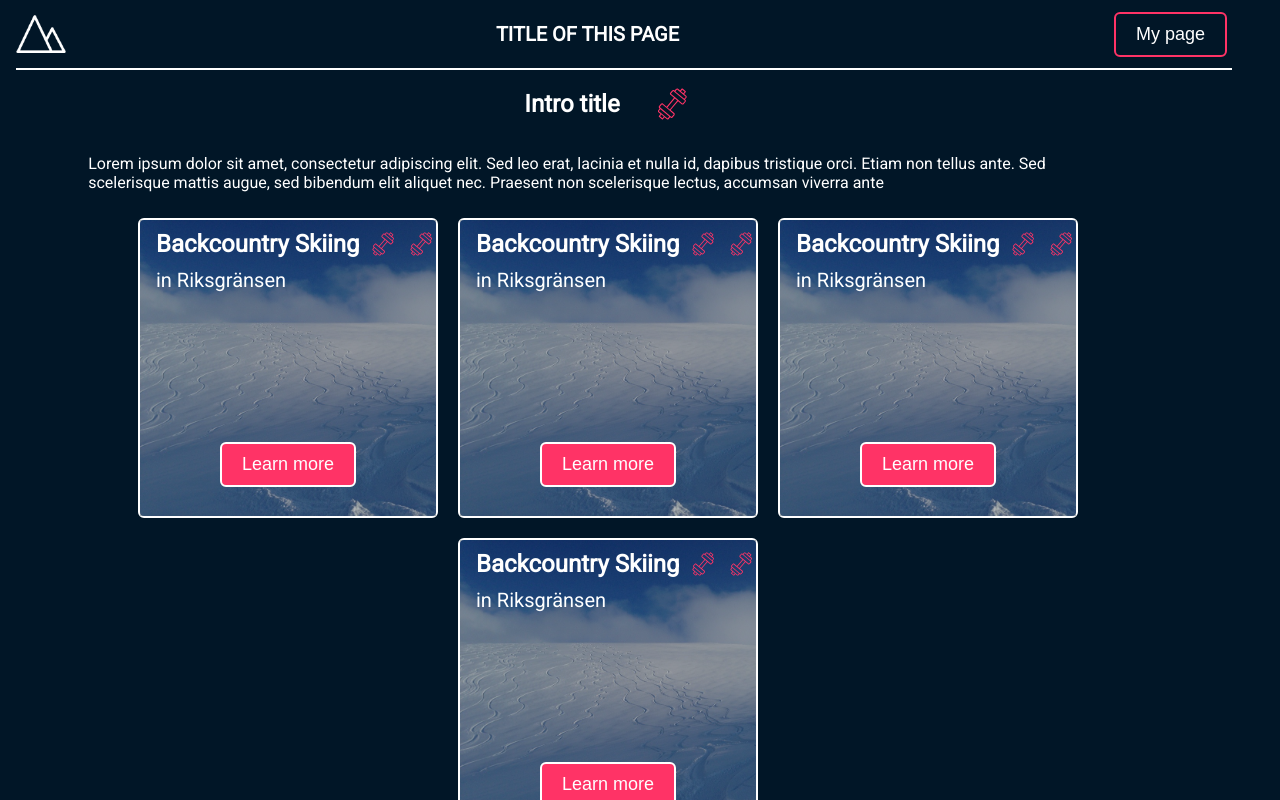
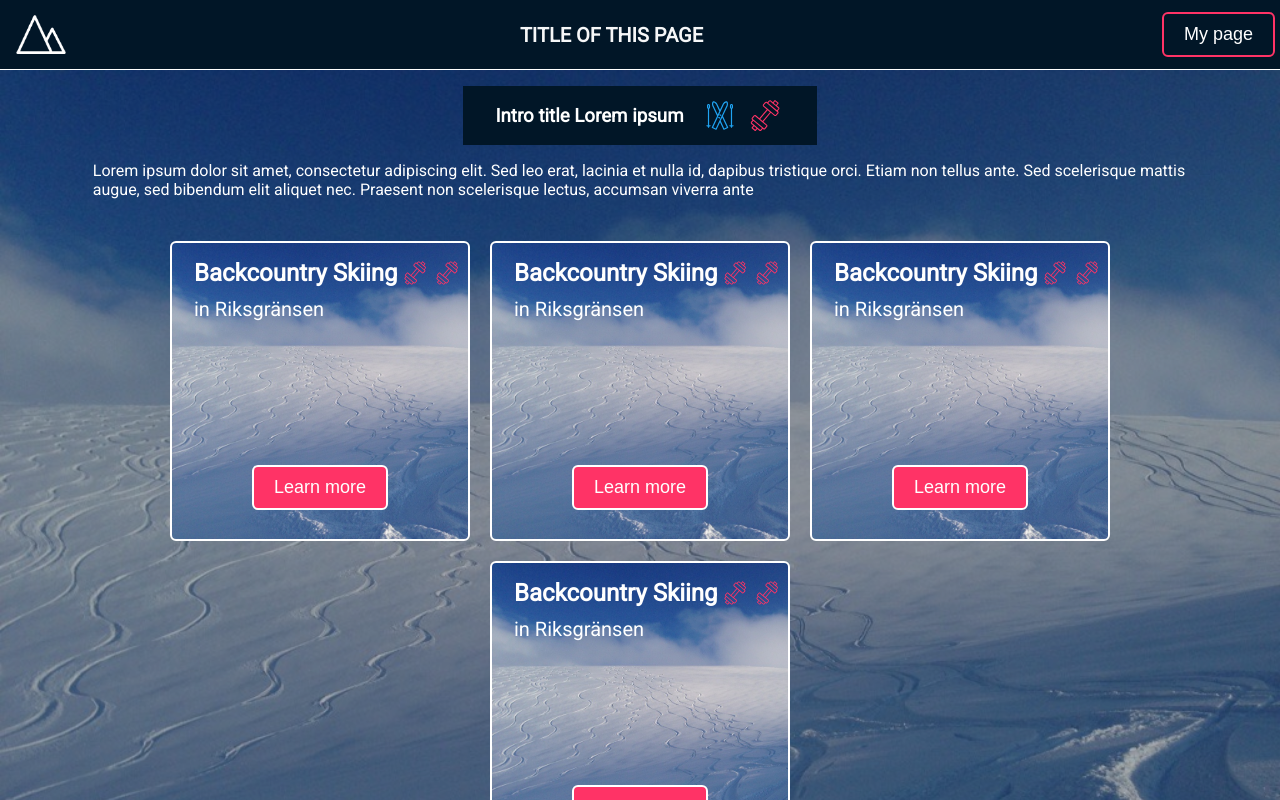
Before and after one commit to lisahammarstrand/final-project-frontend, a React (Create React App) app: page / in a window 1280 px wide. Shown: the top 800 px of the page. Built offline with nearby package versions, Linux system fonts and the light colour scheme.

Commit message:
Added more styling to startpage

```diff
--- a/src/components/Footer.js
+++ b/src/components/Footer.js
@@ -2,14 +2,14 @@ import React from 'react'
 import styled from 'styled-components'
 
 const FooterContainer = styled.footer`
-  height: 100px;
-  width: 95%;
+  height: 90px;
+  width: 100%;
   display: flex;
   align-items: center;
   justify-content: space-between;
   color:  #f6f7f8;
   padding: 0 16px;
-  border-top: 2px solid white;
+  border-top: 1px solid #f6f7f8;
 `
 const FooterLink = styled.a`
   text-decoration: none;
--- a/src/components/GlobalStyle.js
+++ b/src/components/GlobalStyle.js
@@ -4,4 +4,7 @@ export const GlobalStyle = createGlobalStyle`
 * {
   box-sizing: border-box;
 }
+a {
+  text-decoration: none;
+}
 `
--- a/src/components/Header.js
+++ b/src/components/Header.js
@@ -5,21 +5,22 @@ import { OutlinedButton } from 'lib/Buttons'
 
 const HeaderContainer = styled.header`
   position: relative;
-  width: 95%;
+  width: 100%;
   height: 70px;
   display: flex;
   flex-direction: row;
   justify-content: space-between;
   align-items: center;
-  margin-right: 16px;
-  margin-left: 16px;
-  border-bottom: 2px solid white;
+  margin: 0px;
+  border-bottom: 1px solid white;
 `
 const HeaderTitle = styled.h1`
   font-size: 20px;
+  color: #f6f7f8;
 `
 const HeaderImage = styled.img`
   width: 50px;
+  margin-left: 16px;
 `
 
 export const Header = () => {
--- a/src/components/PackageCard.js
+++ b/src/components/PackageCard.js
@@ -68,7 +68,7 @@ export const PackageCard = ({ title, subtitle }) => {
   return (
     <Link to="/package">
       <CardContainer>
-        <CardOverlay>
+        {/* <CardOverlay> */}
         <CardHeader>
           <PackageTitle>{title}</PackageTitle>
           <DumbbellIcon src="dumbbell.svg" alt="dumbbell" />
@@ -76,7 +76,7 @@ export const PackageCard = ({ title, subtitle }) => {
         </CardHeader>
         <PackageSubTitle>{subtitle}</PackageSubTitle>
         <PackageCardButton title="Learn more" />
-        </CardOverlay>
+        {/*  </CardOverlay> */}
       </CardContainer>
     </Link>
   )
--- a/src/index.css
+++ b/src/index.css
@@ -15,6 +15,12 @@ code {
     monospace;
 }
 
+main {
+  display: flex;
+  flex-direction: column;
+  align-items: center;
+}
+
 .back-link {
   font-weight: normal;
   text-decoration: none;
--- a/src/pages/PackageDetails.js
+++ b/src/pages/PackageDetails.js
@@ -5,6 +5,7 @@ import { Button } from 'lib/Buttons'
 const PackageDetailsContainer = styled.article`
   position: relative;
   color: white;
+  width: 100%;
 `
 const PackageDetailsBackground = styled.div`
   min-height: 100vh;
--- a/src/pages/StartPage.js
+++ b/src/pages/StartPage.js
@@ -2,13 +2,26 @@ import React from 'react'
 import styled from 'styled-components'
 import { PackageCard } from 'components/PackageCard'
 
-const StartPageWrapper = styled.main`
+const StartPageWrapper = styled.section`
+  position: relative;
   display: flex;
   flex-direction: column;
   justify-content: center;
   align-items: center;
-  width: 95%;
+  width: 100%;
   height: auto;
+  background-image: url("skitouring_2.jpeg");
+  background-size: cover;
+  background-repeat: no-repeat;
+`
+const StartPageOverlay = styled.div`
+  position: absolute;
+  top: 0;
+  left: 0;
+  right: 0;
+  bottom: 0;
+  background: rgba(1,23,39,0.3);
+  z-index: 0;
   `
 const IntroSection = styled.article`
   display: flex;
@@ -16,14 +29,22 @@ const IntroSection = styled.article`
   justify-content: center;
   align-items: center;
   width: 95%;
-  margin: 0px 16px;
+  margin: 16px;
+  z-index: 1;
 `
 const IntroTitle = styled.div`
 display: flex;
+background: #011627;
+padding: 0px 32px;
+`
+
+const IconSkis = styled.img`
+  width: 40px;
+  margin: 0px 5px 0px 16px;
 `
 const IconDumbbell = styled.img`
   width: 40px;
-  margin-left: 32px;
+  margin: 0px;
   transform: rotate(-50deg);
 `
 const IconAdventure = styled.img`
@@ -67,10 +88,11 @@ export const StartPage = () => {
   return (
     /*  <div>StartPage</div> */
     <StartPageWrapper>
-      <>
+      <StartPageOverlay />
       <IntroSection>
         <IntroTitle>
-            <h1>Intro title</h1>
+          <h1>Intro title Lorem ipsum</h1>
+          <IconSkis src="skis.svg" alt="skis" />
           {/*  <IconAdventure src="adventure.svg" alt="adventure" /> */}
           <IconDumbbell src="dumbbell.svg" alt="dumbbell" />
         </IntroTitle>
@@ -85,7 +107,6 @@ export const StartPage = () => {
         <PackageCard title="Backcountry Skiing" subtitle="in Riksgränsen" />
         <PackageCard title="Backcountry Skiing" subtitle="in Riksgränsen" />
       </PackageCardContainer>
-      </>
-    </StartPageWrapper >
+    </StartPageWrapper>
   )
 }
```
Also changed, not shown: public/skis.svg (added). Lines whose indentation alone changed are shown as unchanged.
